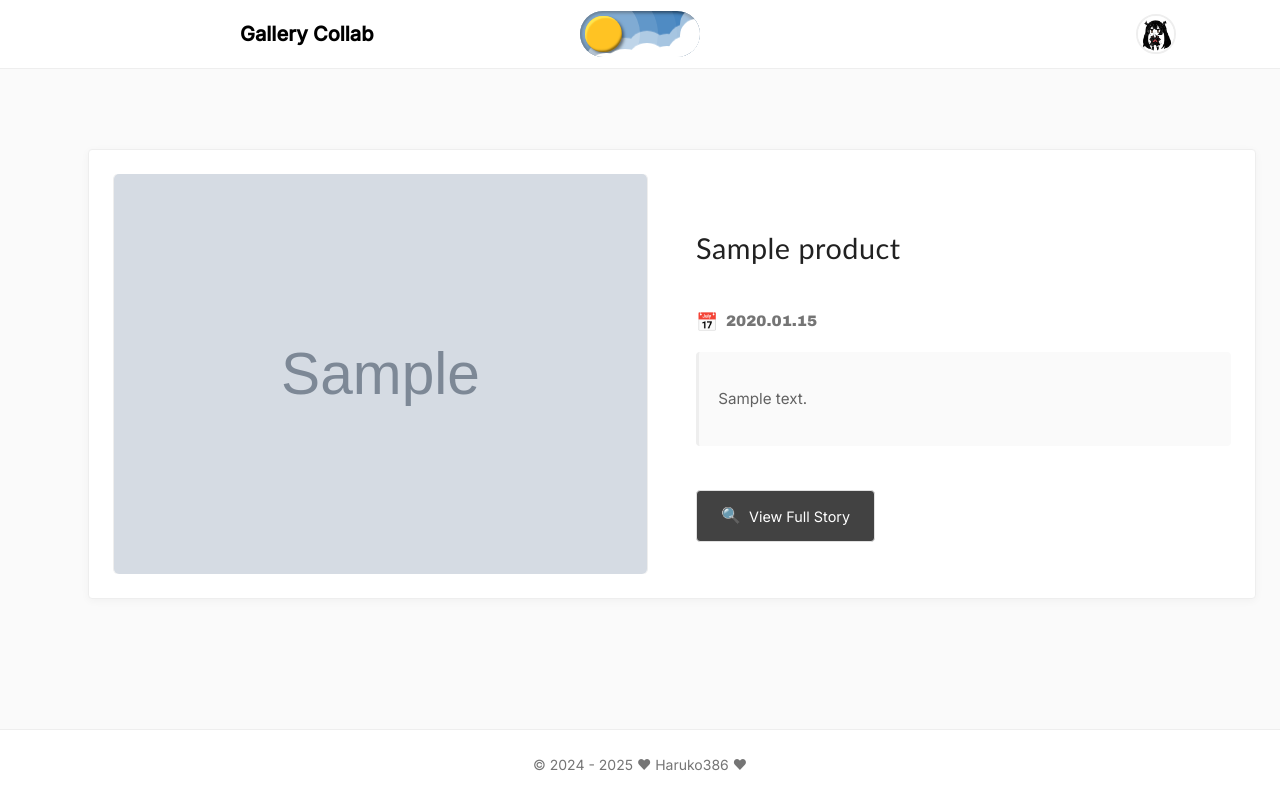
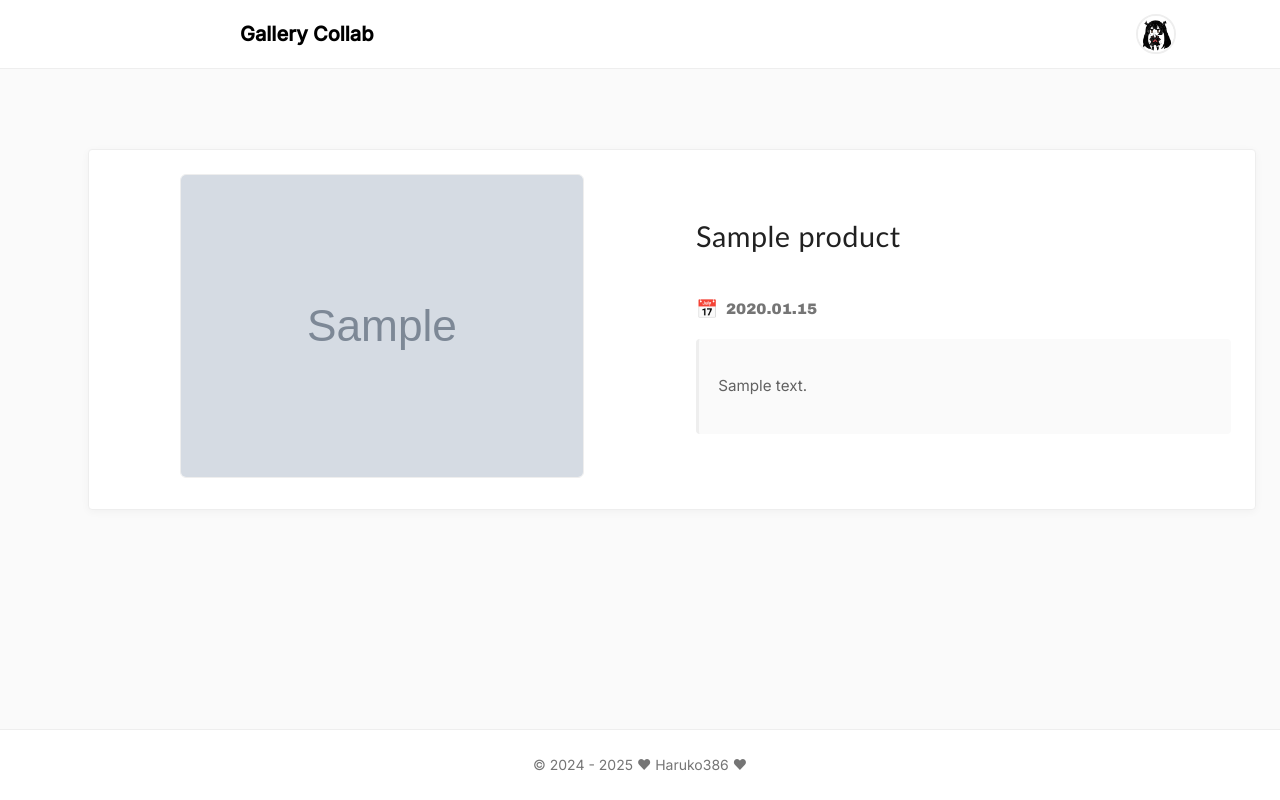
Before and after one commit to Haruko386/My-Storage, a Django app: page / in a window 1280 px wide. Run offline with Django 5.2, Linux system fonts and the light colour scheme; a user stored in the database is signed in; tables that the repository leaves empty hold one stand-in row (values such as "Sample post"); grey boxes marked "Sample" are stand-in pictures.

Commit message:
做一下备份，要大改前端了(2025/05/17)

```diff
--- a/static/css/add.css
+++ b/static/css/add.css
@@ -22,6 +22,7 @@
     color: var(--gray-900);
     margin-bottom: 1.5rem;
     letter-spacing: 0.5px;
+
 }
 
 .minimal-photo-meta {
--- a/template/header.html
+++ b/template/header.html
@@ -235,8 +235,6 @@
                         </div>
                     </li>
                 </ul>
-                {#      日夜间切换          #}
-                <theme-button value="light" id="btn" size="2"></theme-button>
             </nav>
         {% else %}
             <div class="login-button-wrapper">
@@ -252,33 +250,7 @@
             </div>
         {% endif %}
     </div>
-    {#        日夜间切换js#}
-    <script src="{% static 'js/day-night.js' %}"></script>
-    <script>
-        // 设置初始背景色
-        document.addEventListener("DOMContentLoaded", () => {
-            const savedMode = localStorage.getItem('themeMode') || 'light';
-            applyThemeMode(savedMode);
-            btn.value = savedMode; // 设置按钮初始值
-        });
 
-        // 监听按钮切换事件
-        btn.addEventListener("change", e => {
-            const mode = e.detail;
-            localStorage.setItem('themeMode', mode);  // 保存选择
-            applyThemeMode(mode);
-        });
-
-        // 应用主题模式函数
-        function applyThemeMode(mode) {
-            if (mode === 'dark') {
-                document.body.style.backgroundColor = "#424242";
-            } else {
-                document.body.style.backgroundColor = "#fafafa";
-            }
-        }
-
-    </script>
     <script>
         // 用户下拉菜单交互
         document.addEventListener('DOMContentLoaded', function () {
--- a/template/product/list.html
+++ b/template/product/list.html
@@ -14,8 +14,10 @@
                         {% if forloop.counter0|divisibleby:2 %}
                             <!-- 图片在左的布局 -->
                             <div class="minimal-current-image">
-                                <img src="{{ product.image.url|default:'https://s2.loli.net/2024/12/02/SBkMjwRoA7sba6c.jpg' }}"
+                            <a href="{% url 'products_detail' product.id %}">
+                                <img src="{{ product.image.url|default:'https://s2.loli.net/2024/12/02/SBkMjwRoA7sba6c.jpg' }} "
                                      alt="{{ product.name }}" loading="lazy">
+                            </a>
                             </div>
                             <div class="minimal-current-details">
                                 <h1 class="minimal-photo-title">{{ product.name }}</h1>
@@ -28,10 +30,6 @@
                                         {{ product.description|linebreaks }}
                                     </div>
                                 </div>
-                                <a href="{% url 'products_detail' product.id %}" class="minimal-view-detail">
-                                    <span class="minimal-view-icon">🔍</span>
-                                    <span>View Full Story</span>
-                                </a>
                             </div>
                         {% else %}
                             <!-- 图片在右的布局 -->
@@ -46,14 +44,12 @@
                                         {{ product.description|linebreaks }}
                                     </div>
                                 </div>
-                                <a href="{% url 'products_detail' product.id %}" class="minimal-view-detail">
-                                    <span class="minimal-view-icon">🔍</span>
-                                    <span>View Full Story</span>
-                                </a>
                             </div>
                             <div class="minimal-current-image">
+                            <a href="{% url 'products_detail' product.id %}">
                                 <img src="{{ product.image.url|default:'https://s2.loli.net/2024/12/02/SBkMjwRoA7sba6c.jpg' }}"
                                      alt="{{ product.name }}" loading="lazy">
+                            </a>
                             </div>
                         {% endif %}
                     </div>
```
